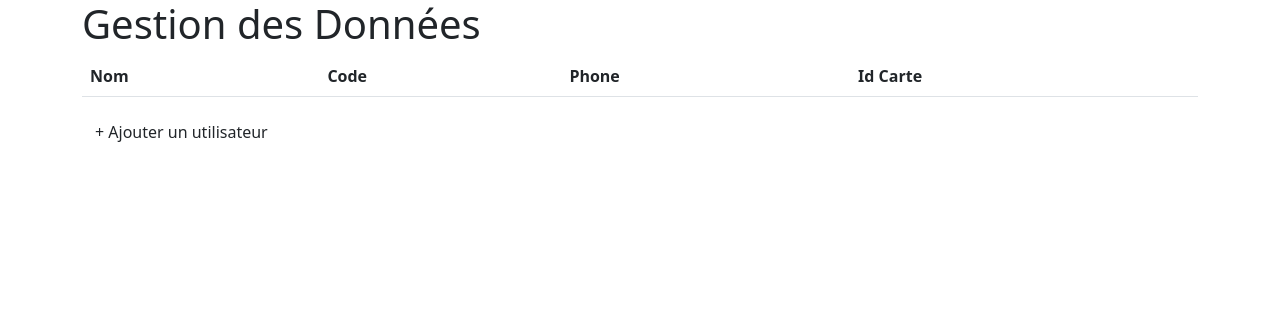
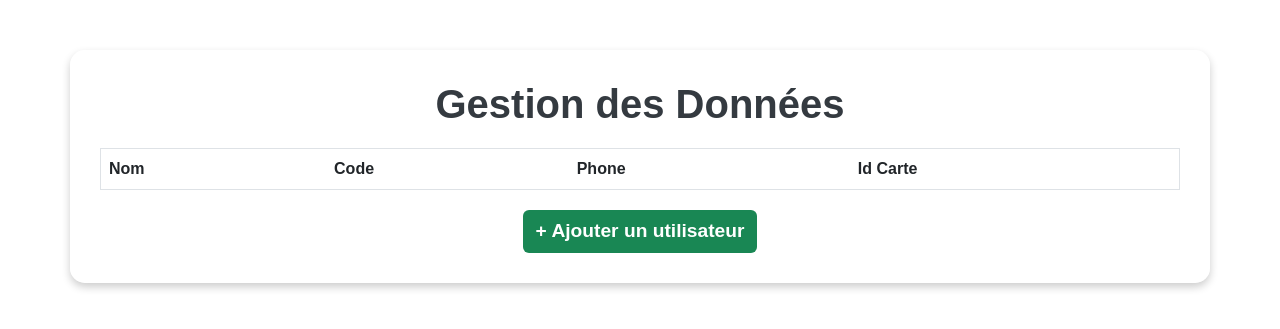
Before and after one commit to Haaa012/to, a Flask app: page /listeclient in a window 1280 px wide. Shown: the top 329 px of the page. Run offline with Flask 3, Linux system fonts and the light colour scheme; lists and menus that the app fills with data are empty; some libraries are stand-ins or nearby versions.

Commit message:
Update listeclient.html

```diff
--- a/templates/listeclient.html
+++ b/templates/listeclient.html
@@ -5,7 +5,94 @@
     <meta name="viewport" content="width=device-width, initial-scale=1.0">
     <title>Gestion des Données client</title>
     <link rel="stylesheet" href="https://cdnjs.cloudflare.com/ajax/libs/bootstrap/5.3.0/css/bootstrap.min.css">
-    <link href="{{url_for('static',filename='css.css')}}"rel="stylesheet" type="text/css"/>
+    <style>
+             body {
+            background-image: url('/static/images/sr.jpg') no-repeat center center fixed;
+            background-size: cover;
+            font-family: 'Arial', sans-serif;
+        }
+    body::before {
+        content: '';
+        position: fixed;
+        top: 0;
+        left: 0;
+        width: 100%;
+        height: 100%;
+        background: rgba(255, 255, 255, 0.137); /* Couleur blanche semi-transparente */
+        backdrop-filter: blur(1.5px); /* Flou de 8px */
+        z-index: -1; /* Assure que l'effet reste en arrière-plan */
+    }
+
+    .container {
+        background: rgba(255, 255, 255, 0.575); /* Transparence légère pour le fond */
+        border-radius: 15px;
+        box-shadow: 0 4px 8px rgba(0, 0, 0, 0.2);
+        padding: 30px;
+        margin-top: 50px;
+    }
+
+    h1 {
+        font-size: 2.5rem;
+        font-weight: bold;
+        color: #343a40;
+        text-align: center;
+    }
+
+        table {
+            margin-top: 20px;
+            border: 1px solid #dee2e6;
+        }
+
+        table thead {
+            background: #343a40;
+            color: white;
+        }
+
+        table tbody tr {
+            transition: all 0.2s ease-in-out;
+        }
+
+        table tbody tr:hover {
+            background-color: #f1f1f1;
+            cursor: pointer;
+        }
+
+        #addButton {
+            display: block;
+            margin: 20px auto 0;
+            font-size: 1.2rem;
+            font-weight: bold;
+            background-color: #198754;
+            color: white;
+        }
+
+        .modal-content {
+            border-radius: 15px;
+            box-shadow: 0 6px 12px rgba(0, 0, 0, 0.2);
+        }
+
+        .modal-header {
+            background-color: #343a40;
+            color: white;
+        }
+
+        .modal-title {
+            font-size: 1.5rem;
+        }
+
+        .btn-close {
+            background-color: white;
+            color: #343a40;
+        }
+
+        .btn-close:hover {
+            background-color: #dee2e6;
+        }
+
+        .btn-primary, .btn-danger, .btn-secondary {
+            font-weight: bold;
+        }
+    </style>
 </head>
 <body>
     <div class="container">
```
